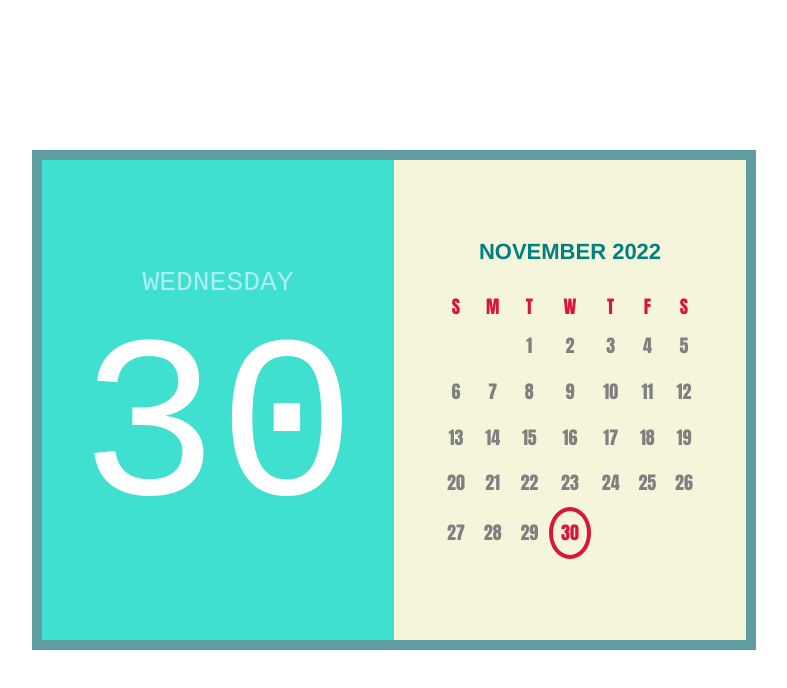
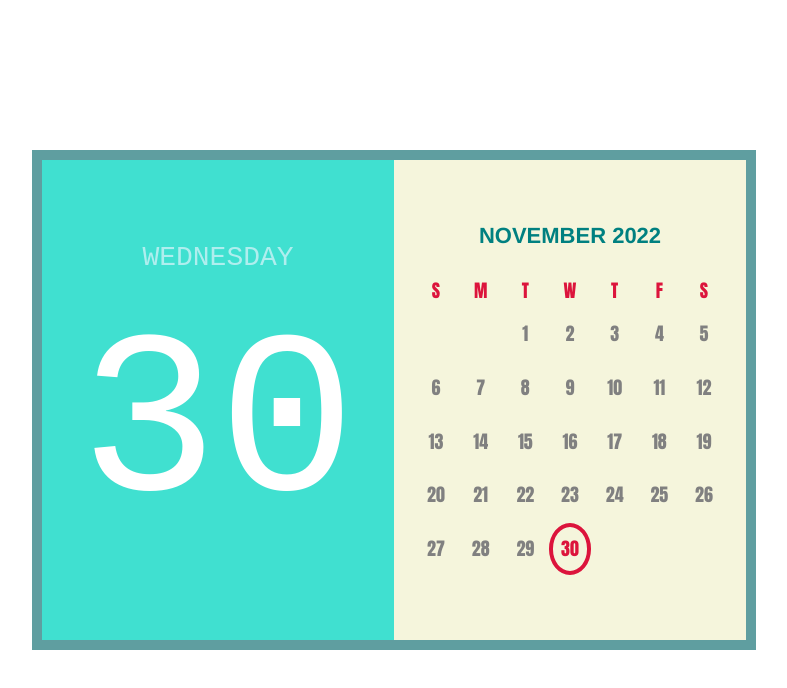
Before and after one commit to Olexandr-Kovalenko-24/Calendar-task-on-React, a React (Create React App) app: page / in a window 1280 px wide. Shown: the top 688 px of the page, without its empty margins (246-1033 px from the left). Built offline with nearby package versions, Linux system fonts and the light colour scheme.

Commit message:
fixed shift of rows/col when changing the cur day

```diff
--- a/src/components/Calendar/CalendarBody/Day/Day.module.css
+++ b/src/components/Calendar/CalendarBody/Day/Day.module.css
@@ -1,5 +1,6 @@
 .days {
     padding: 0.66vw;
+    border: 4px solid beige;
 }
 
 .today {
@@ -11,4 +12,5 @@
     color: crimson;
     border-radius: 50%;
     border: 4px solid crimson;
+    box-sizing: border-box;
 }
--- a/src/components/Calendar/CurrentDay/CurrentDay.module.css
+++ b/src/components/Calendar/CurrentDay/CurrentDay.module.css
@@ -14,8 +14,7 @@
     font-family: 'Courier New', Courier, monospace;
     color: paleturquoise;
     margin: 0;
-    padding-top: 30px;
-    padding-bottom: 5px;
+    padding-bottom: 25px;
 }
 
 .day-number {
```
